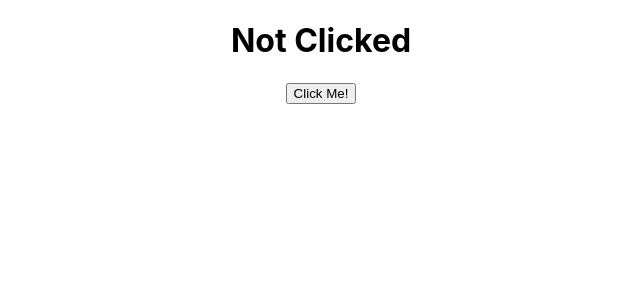
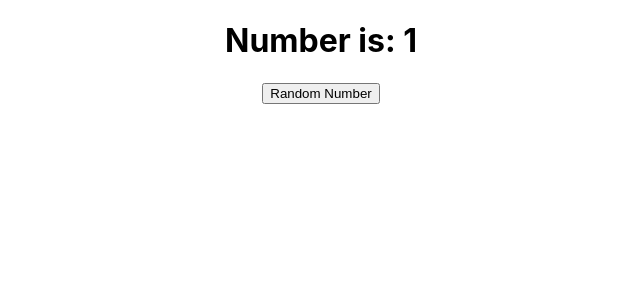
Before and after one commit to NightmanCZ90/Modern-React-Bootcamp, a React (Create React App) app in the folder 06_State_Demo/01_basics/: page / in a window 1280 px wide. Shown: the top 300 px of the page, without its empty margins (319-959 px from the left). Built offline with nearby package versions, Linux system fonts and the light colour scheme.

Commit message:
Clicker exercise

```diff
--- a/06_State_Demo/01_basics/src/App.js
+++ b/06_State_Demo/01_basics/src/App.js
@@ -5,12 +5,13 @@ import Rando from './Rando';
 import Button from './Button';
 import BrokenClick from './BrokenClick';
 import BrokenClick2 from './BrokenClick2';
+import Clicker from './Clicker';
 import './App.css';
 
 function App() {
   return (
     <div className="App">
-      <BrokenClick2 />
+      <Clicker maxNum={10} />
     </div>
   );
 }
--- /dev/null
+++ b/06_State_Demo/01_basics/src/Clicker.js
@@ -0,0 +1,26 @@
+import React, { Component } from 'react'
+
+class Clicker extends Component {
+  constructor(props){
+    super(props);
+    this.state = {num: 1};
+    this.handleClick = this.handleClick.bind(this);
+  }
+  handleClick(e){
+    let rand = Math.floor(Math.random() * this.props.maxNum);
+    this.setState({num: rand})
+  }
+  render(){
+    return(
+      <div>
+        <h1>Number is: {this.state.num}</h1>
+        {this.state.num === 7
+          ? <h3>YOU WON!!!</h3>
+          : <button onClick={this.handleClick}>Random Number</button>
+        }
+      </div>
+    )
+  }
+}
+
+export default Clicker;
```
